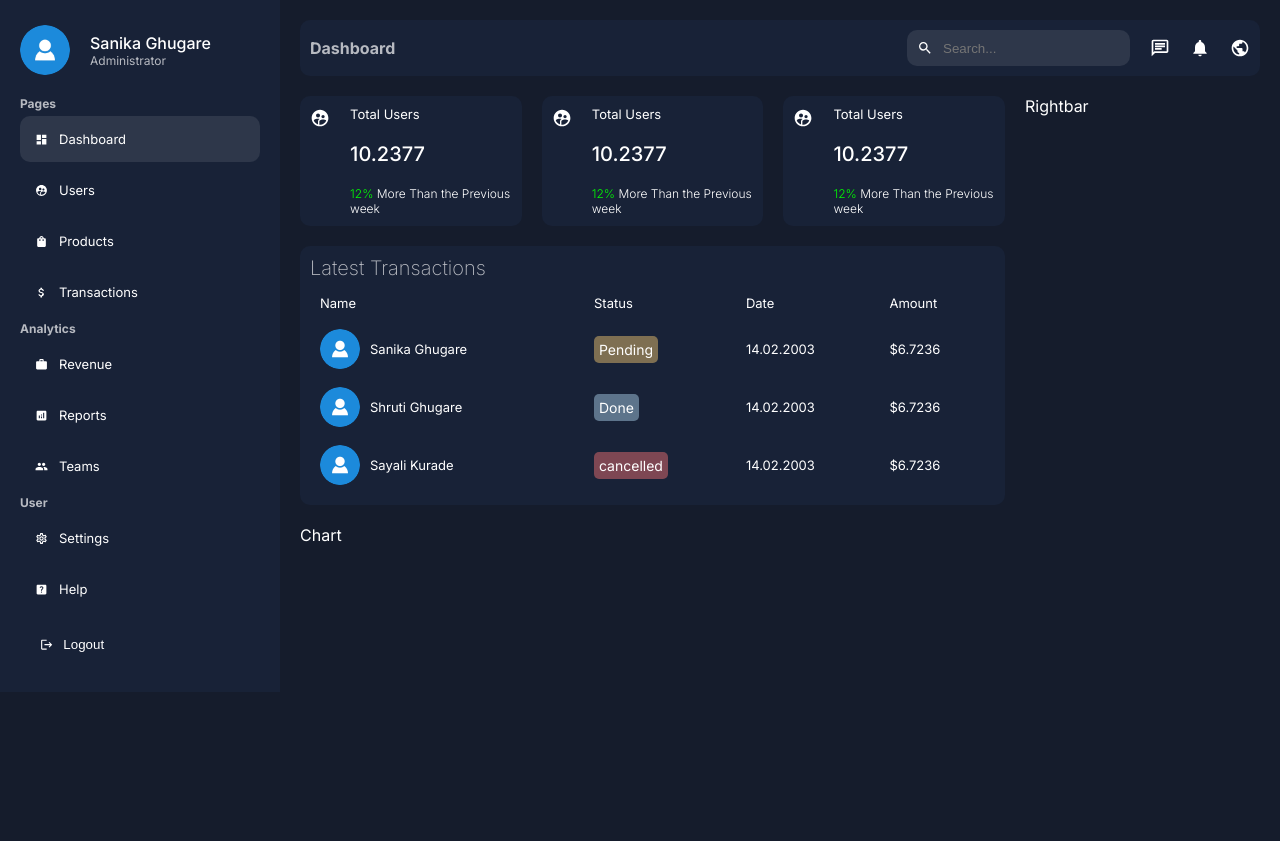
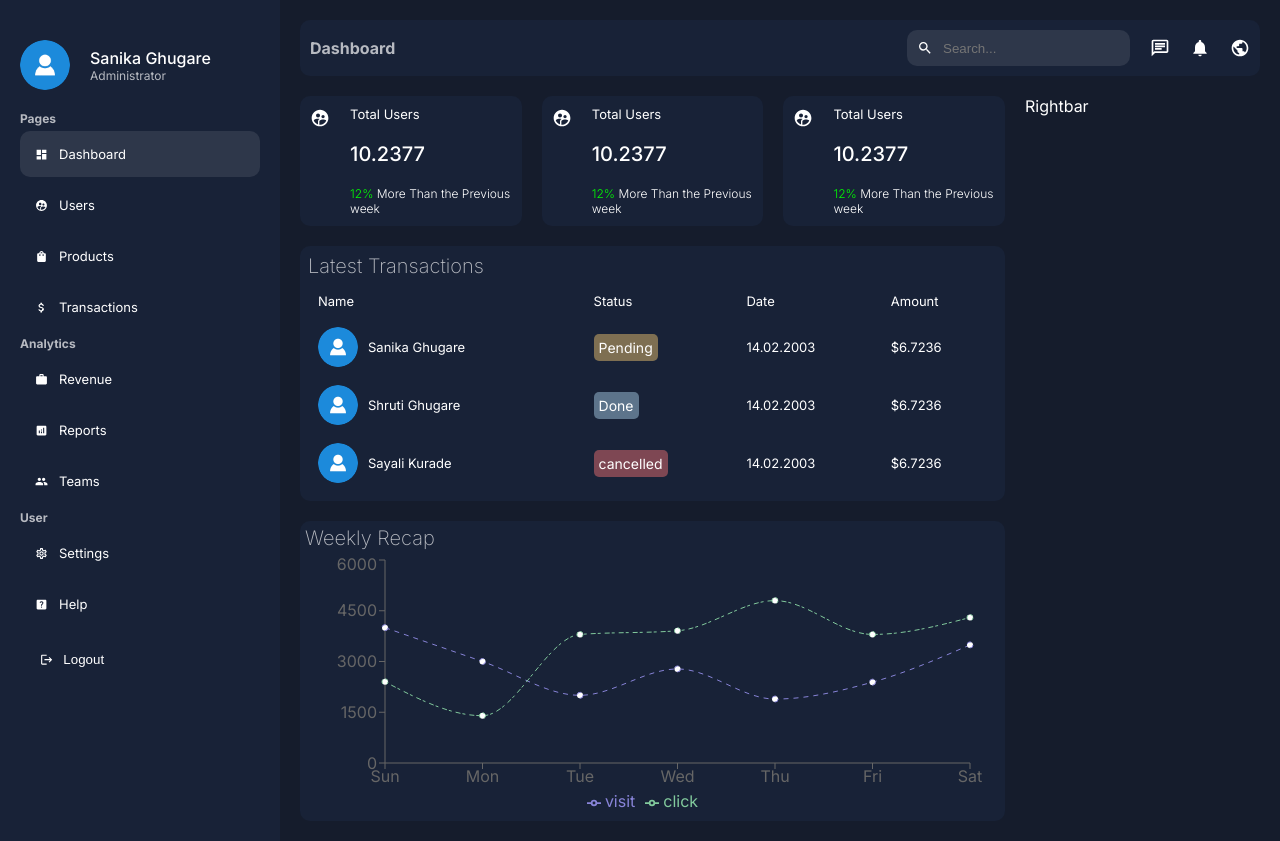
Before and after one commit to GhugareSanika/Admin_Dashboard, a Next.js app: page /dashboard in a window 1280 px wide. Before the commit the page ends 800 px from the top, so only its background shows below. Built offline with nearby package versions, Linux system fonts and the light colour scheme.

Commit message:
Added chart

```diff
--- a/app/ui/dashboard/chart/chart.jsx
+++ b/app/ui/dashboard/chart/chart.jsx
@@ -1,9 +1,72 @@
+"use client"
+
 import styles from './chart.module.css'
+import { LineChart, Line, XAxis, YAxis, Tooltip, Legend, ResponsiveContainer } from 'recharts';
 
-const Chart = () =>{
-    return (
-        <div className={styles.container}>Chart</div>
-    )
+const data = [
+  {
+    name: "Sun",
+    visit: 4000,
+    click: 2400,
+  },
+  {
+    name: "Mon",
+    visit: 3000,
+    click: 1398,
+  },
+  {
+    name: "Tue",
+    visit: 2000,
+    click: 3800,
+  },
+  {
+    name: "Wed",
+    visit: 2780,
+    click: 3908,
+  },
+  {
+    name: "Thu",
+    visit: 1890,
+    click: 4800,
+  },
+  {
+    name: "Fri",
+    visit: 2390,
+    click: 3800,
+  },
+  {
+    name: "Sat",
+    visit: 3490,
+    click: 4300,
+  },
+];
+
+const Chart = () => {
+  return (
+    <div className={styles.container}>
+      <h2 className={styles.title}>Weekly Recap</h2>
+      <ResponsiveContainer width="100%" height="90%">
+        <LineChart
+          width={500}
+          height={300}
+          data={data}
+          margin={{
+            top: 5,
+            right: 30,
+            left: 20,
+            bottom: 5,
+          }}
+        >
+          <XAxis dataKey="name" />
+          <YAxis />
+          <Tooltip contentStyle={{background:"#151c2c", border:"none"}}/>
+          <Legend />
+          <Line type="monotone" dataKey="visit" stroke="#8884d8" strokeDasharray="5 5" />
+          <Line type="monotone" dataKey="click" stroke="#82ca9d" strokeDasharray="3 4 5 2" />
+        </LineChart>
+      </ResponsiveContainer>
+    </div>
+  )
 }
 
 export default Chart
--- a/app/ui/dashboard/chart/chart.module.css
+++ b/app/ui/dashboard/chart/chart.module.css
@@ -0,0 +1,13 @@
+.container {
+    height: 300px;
+    background-color: var(--bgSoft);
+    border-radius: 10px;
+    padding: 5px;
+}
+
+.title{
+    margin-bottom: 5px;
+    font-weight: 250;
+    color: var(--textSoft);
+    font-size: 20px;
+}
--- a/app/ui/dashboard/transactions/transactions.module.css
+++ b/app/ui/dashboard/transactions/transactions.module.css
@@ -1,13 +1,13 @@
 .container{
     background-color: var(--bgSoft);
-    padding: 10px;
+    padding: 8px;
     border-radius: 10px;
     font-size: 13px;
 }
 
 .title{
     margin-bottom: 5px;
-    font-weight: 200;
+    font-weight: 250;
     color: var(--textSoft);
     font-size: 20px;
 }
```
